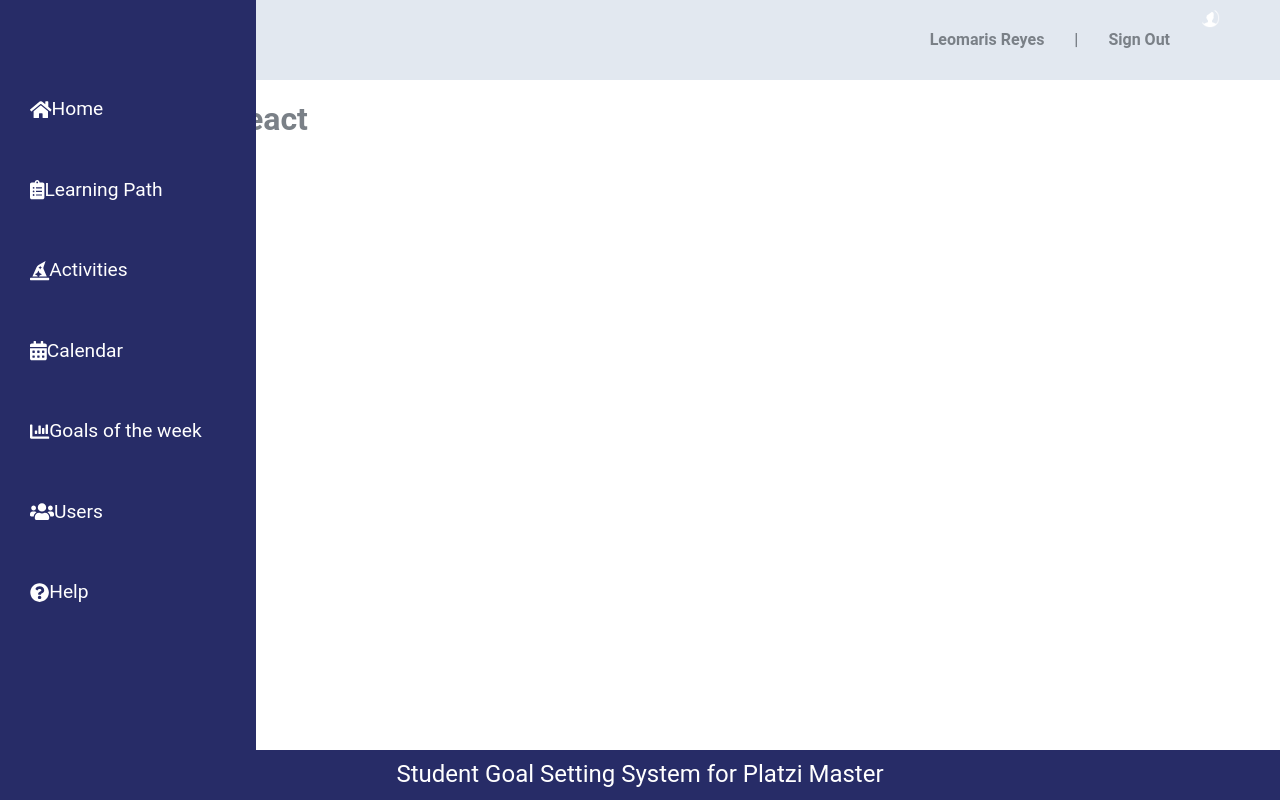
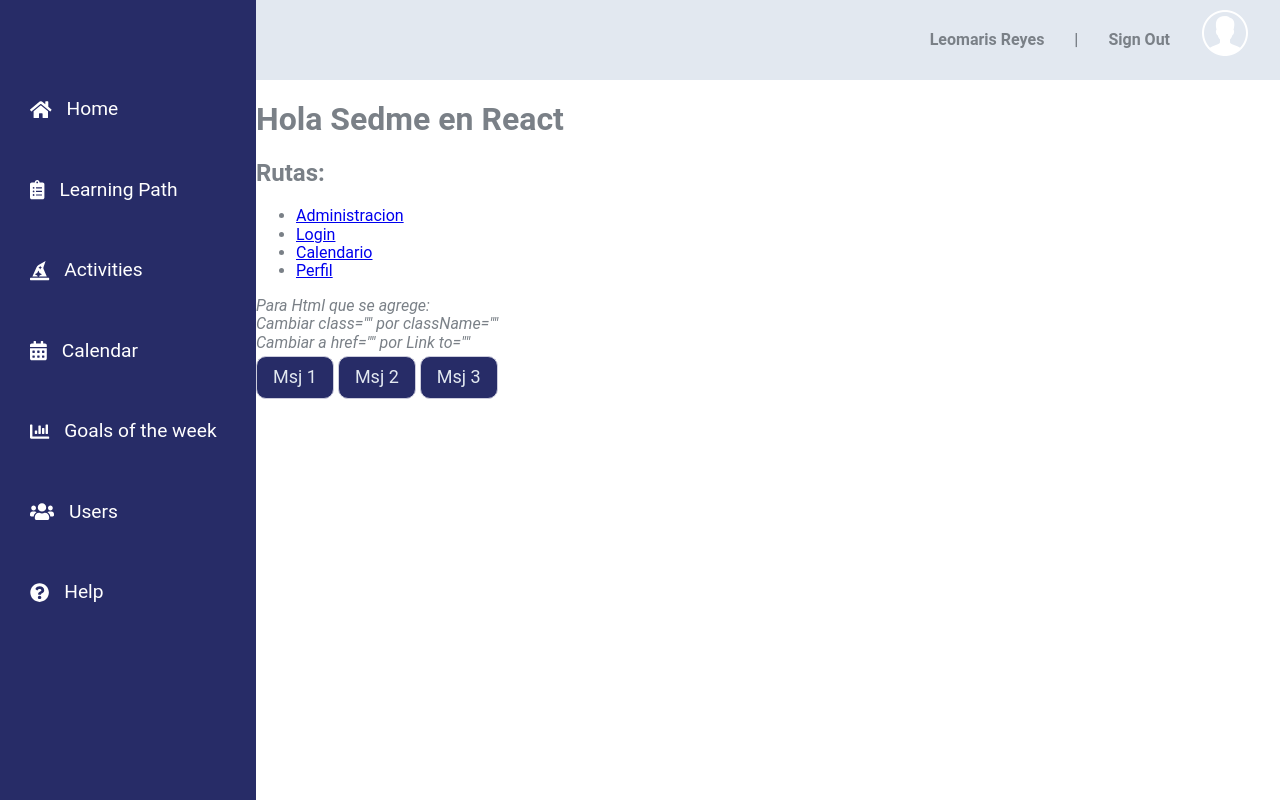
Before and after one commit to acrux95/sedme, a React app: page / in a window 1280 px wide. Built offline with nearby package versions, Linux system fonts and the light colour scheme; a web font is replaced by a local one.

Commit message:
styles fixed for layout

```diff
--- a/public/index.html
+++ b/public/index.html
@@ -1,7 +1,7 @@
 <!DOCTYPE html>
 <html>
   <head>
-    <title>Platzi Video</title>
+    <title>SEDME by Codark</title>
   </head>
   <body>
     <div id="app"></div>
--- a/src/assets/styles/components/Aside.scss
+++ b/src/assets/styles/components/Aside.scss
@@ -33,6 +33,9 @@ aside {
         text-align: center;
         padding-right: 15px;
       }
+      p{
+        margin-left: 15px;
+      }
     }
   }
 }
--- a/src/assets/styles/components/Header.scss
+++ b/src/assets/styles/components/Header.scss
@@ -10,6 +10,9 @@ header {
     color: $white-color;
     align-items: center;
     text-align: right;
+    position: sticky;
+    top: 0;
+    z-index: 9;
     div {
         padding-right: 30px;
         color: $text-color;
@@ -30,7 +33,7 @@ header {
             margin: auto;
         }
         .usuario-avatar{
-            width: 100%;
+            height: 100%;
         }
     }
 }
--- /dev/null
+++ b/src/assets/styles/components/Layout.scss
@@ -0,0 +1,10 @@
+@import '../Vars.scss';
+.page {
+  display: grid;
+  grid-template-rows: 80px 9fr;
+  grid-template-columns: 2fr 8fr;
+  grid-template-areas: "menu header" "menu content";
+}
+.content{
+  grid-area: content;
+}
--- a/src/components/Layout.jsx
+++ b/src/components/Layout.jsx
@@ -1,14 +1,18 @@
-import React from 'react'
-import Header from './Header'
-import Aside from './Aside'
-import Footer from './Footer'
+// Dependencies
+import React from 'react';
+// Components
+import Header from './Header';
+import Aside from './Aside';
+// import Footer from './Footer';
+//Assets
+import '../assets/styles/components/Layout.scss';
 
 const Layout = (props) => (
   <div className='page'>
     <Aside />
     <Header />
     <section className='content'>{props.children}</section>
-    <Footer />
+    {/* <Footer /> */}
   </div>
 )
 
```
Also changed, not shown: src/components/Aside.jsx (+7 -7 lines).
